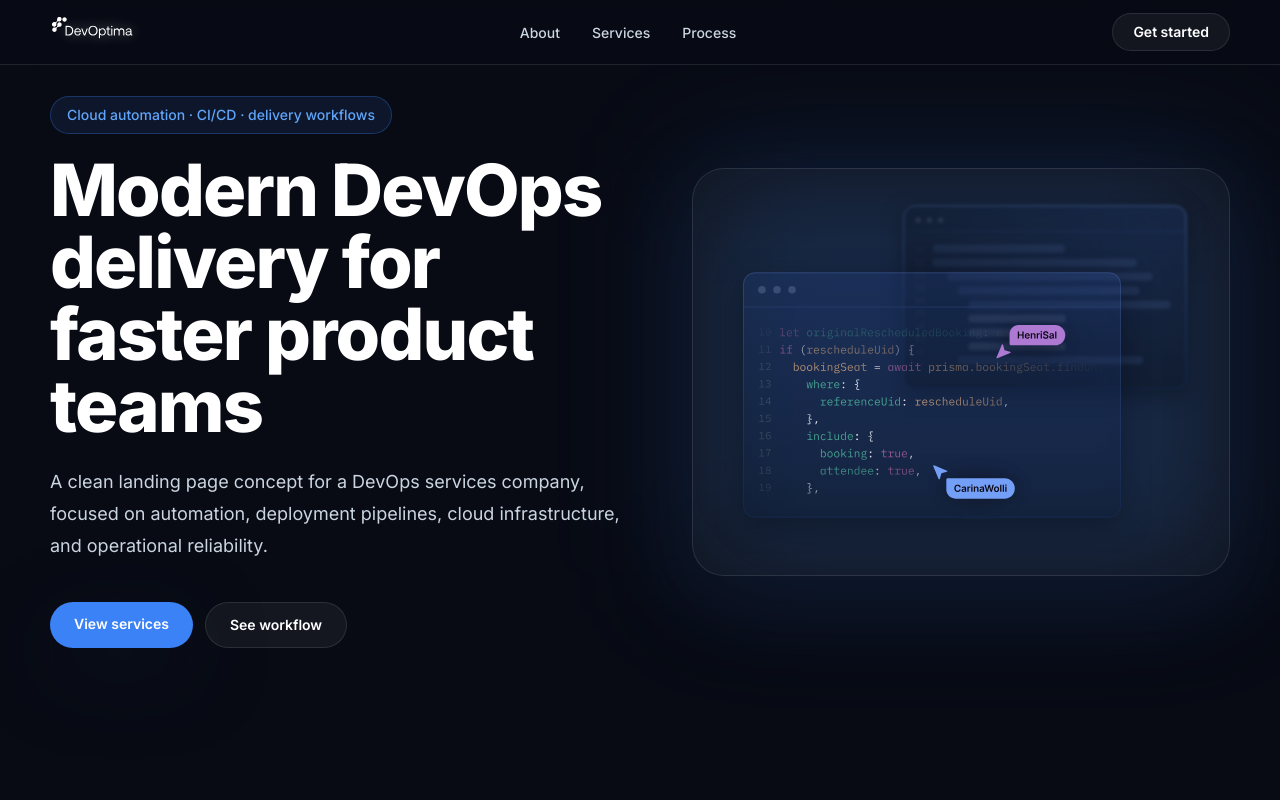
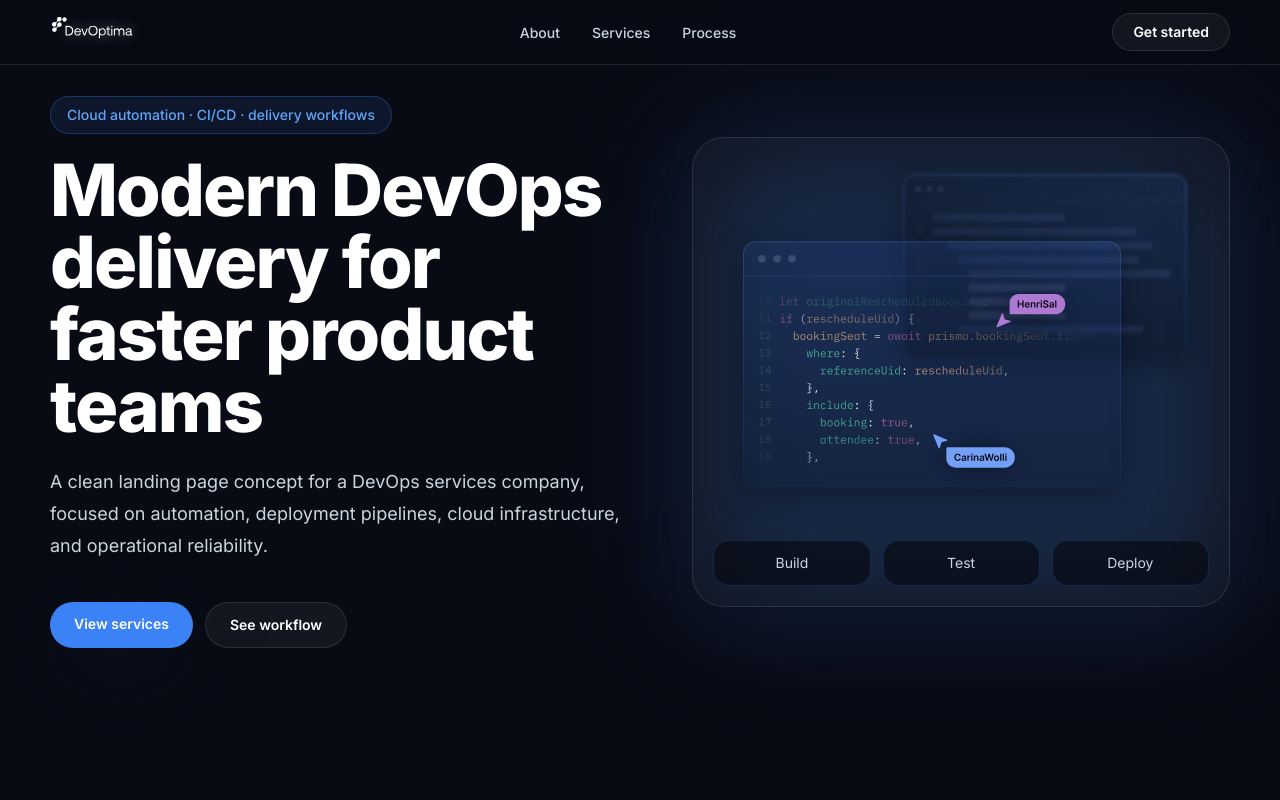
Before and after one commit to itkrivoshei/devoptima-landing, a React (Vite) app: page / in a window 1280 px wide. Shown: the top 800 px of the page. Built offline with nearby package versions, Linux system fonts and the light colour scheme.

Commit message:
Add lightweight deployment flow detail

```diff
--- a/src/components/HeroSection.tsx
+++ b/src/components/HeroSection.tsx
@@ -1,3 +1,7 @@
+import { getAssetPath } from '../utils/assets';
+
+const deploymentStages = ['Build', 'Test', 'Deploy'];
+
 const HeroSection = () => {
   return (
     <section id='home' className='section-padding pt-32'>
@@ -37,9 +41,16 @@ const HeroSection = () => {
           <div className='relative rounded-[2rem] border border-white/10 bg-white/[0.03] p-5 shadow-soft'>
             <img
               alt='Code and deployment dashboard illustration'
-              src={`${import.meta.env.BASE_URL}images/code-image.svg`}
+              src={getAssetPath('images/code-image.svg')}
               className='h-auto w-full'
             />
+            <ol className='mt-4 grid gap-3 text-sm text-slate-300 sm:grid-cols-3' aria-label='Deployment stages'>
+              {deploymentStages.map((stage) => (
+                <li key={stage} className='rounded-2xl border border-accent/20 bg-background/70 px-4 py-3 text-center'>
+                  {stage}
+                </li>
+              ))}
+            </ol>
           </div>
         </div>
       </div>
```
